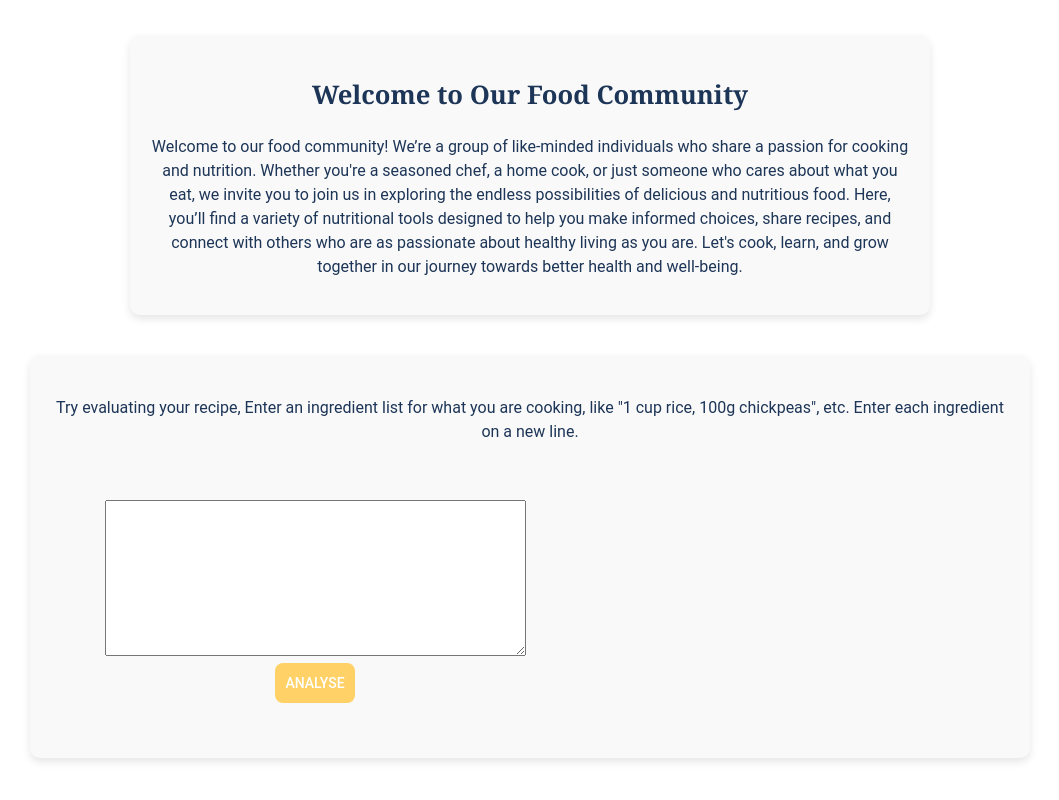
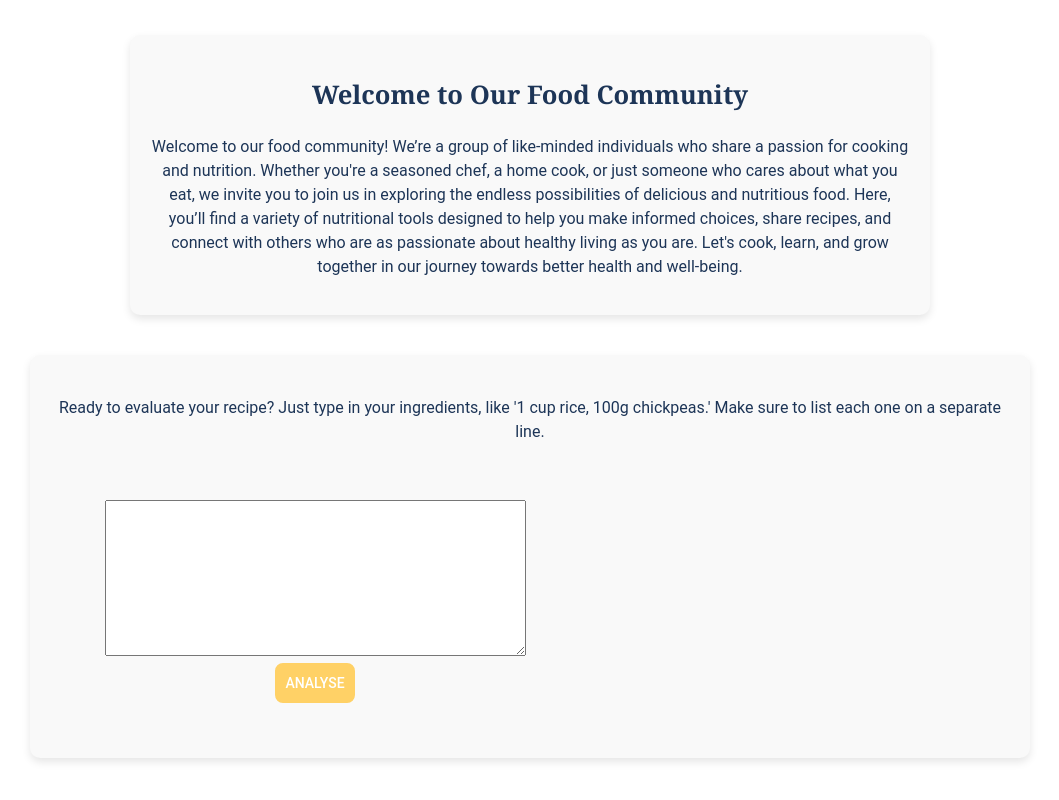
Before and after one commit to Rezana20/rezzipea_website, a React (Create React App) app: page / in a window 1280 px wide. Shown: the part 809-1609 px from the top of the page, without its empty margins (110-1169 px from the left). Built offline with nearby package versions, Linux system fonts and the light colour scheme.

Commit message:
[Feature] Update to the wording on the tool

```diff
--- a/src/components/AppNutritionalInfo.tsx
+++ b/src/components/AppNutritionalInfo.tsx
@@ -50,9 +50,7 @@ import '../assets/styles/NutrionalInfo.css'
             <div className="nutritional-info">
 
                 <div className="container">
-                    <p>Try evaluating your recipe, Enter an ingredient list for what you are cooking,
-                        like "1 cup rice, 100g chickpeas", etc.
-                        Enter each ingredient on a new line.</p>
+                    <p>Ready to evaluate your recipe? Just type in your ingredients, like '1 cup rice, 100g chickpeas.' Make sure to list each one on a separate line.</p>
                 </div>
                 <div className="container">
                     <div className={`content ${isPopupVisible ? 'half-width' : 'full-width'}`}>
```
